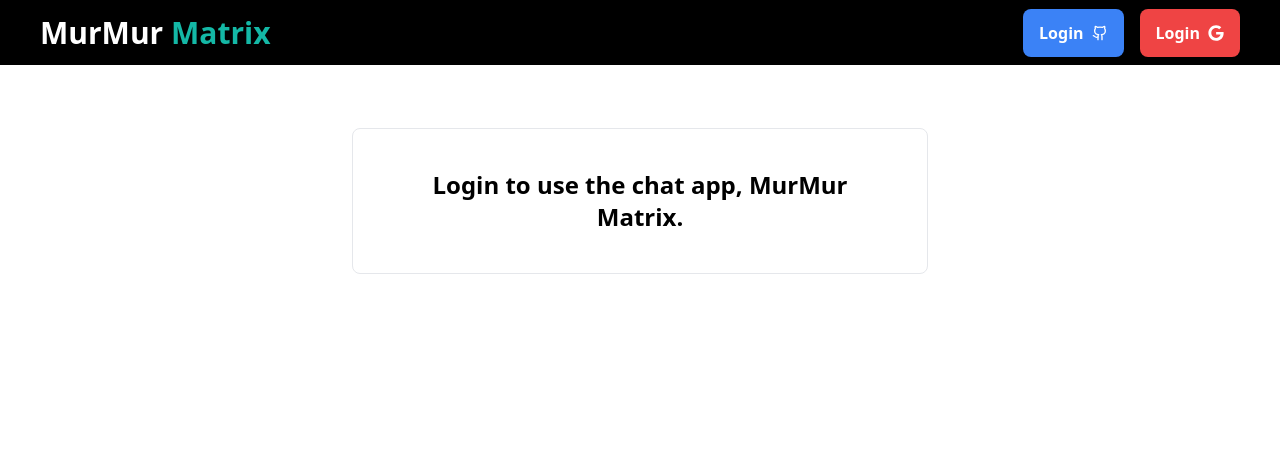
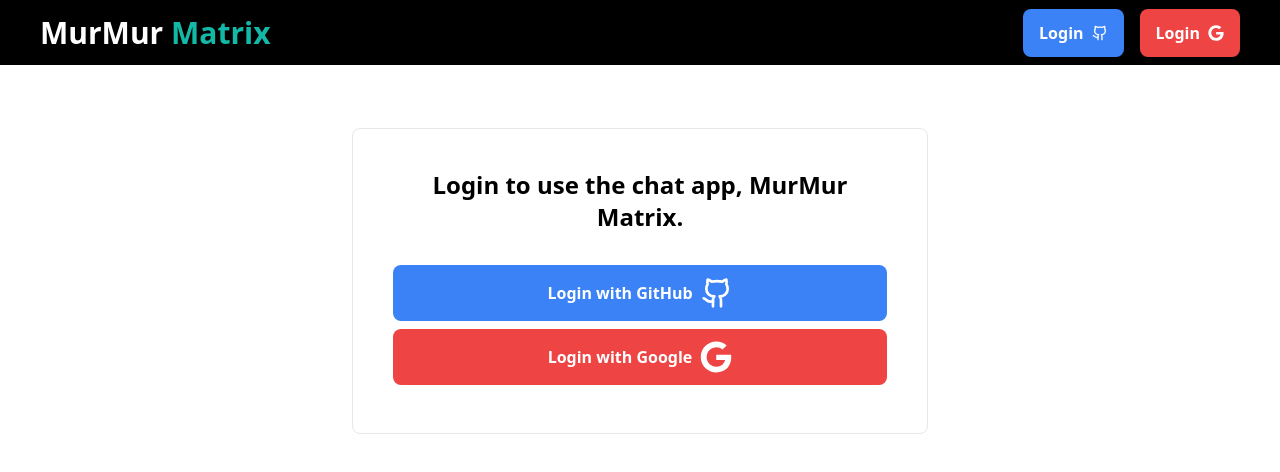
Before and after one commit to oluoko/murmur-matrix, a Next.js app: page / in a window 1280 px wide. Shown: the top 472 px of the page. Built offline with nearby package versions, Linux system fonts and the light colour scheme; no server answers.

Commit message:
Murmur Matrix

```diff
--- a/app/components/Buttons.tsx
+++ b/app/components/Buttons.tsx
@@ -53,7 +53,7 @@
   return (
     <button
       onClick={() => signIn("google")}
-      className="w-full flex items-center justify-center gap-2 rounded-lg bg-red-500 text-white px-2 md:px-4 py-1 md:py-3 text-center text-sm font-semibold  ring-red-300 transition duration-100 hover:bg-red-600 md:text-base"
+      className="w-full flex items-center justify-center gap-2 rounded-lg bg-red-500 text-white px-2 md:px-4 py-1 md:py-3 text-center text-sm font-semibold  ring-red-300 transition duration-100 hover:bg-red-600 md:text-base my-2"
     >
       Login with Google <FaGoogle className="size-8" />
     </button>
--- a/app/page.tsx
+++ b/app/page.tsx
@@ -1,4 +1,5 @@
 import Image from "next/image";
+import { MainGithubLogin, MainGoogleLogin } from "./components/Buttons";
 
 export default function Home() {
   return (
@@ -6,6 +7,11 @@
       <h1 className="text-lg md:text-2xl font-semibold text-center">
         Login to use the chat app, MurMur Matrix.
       </h1>
+
+      <div className="mt-8">
+        <MainGithubLogin />
+        <MainGoogleLogin />
+      </div>
     </div>
   );
 }
```
